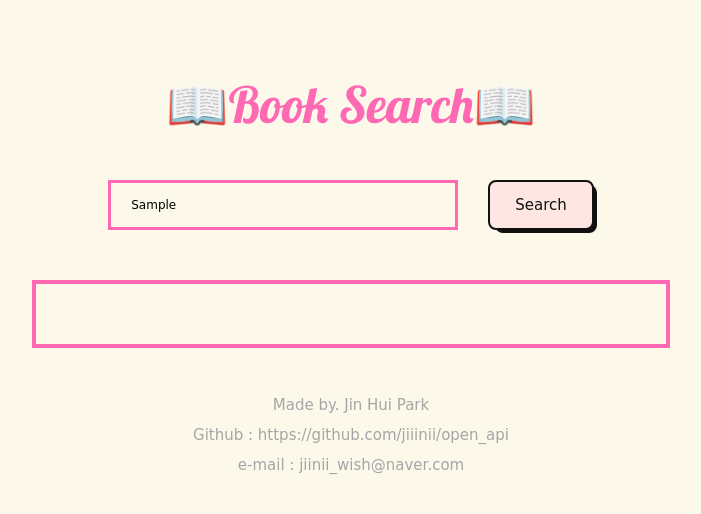
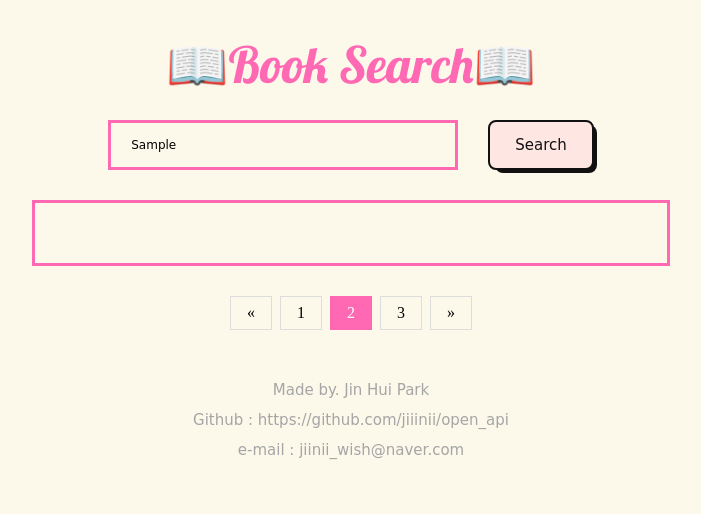
Before and after one commit to jiiinii/Book-Search-Site, a website: page index.html in a window 1280 px wide. Both pictures are taken after typing "Sample" into the empty fields and a click on the button "Search". Shown: the whole page, without its empty margins (289-990 px from the left). Drawn offline with nearby package versions, Linux system fonts and the light colour scheme; no server answers; a web font is replaced by a local one.

Commit message:
Add the page button & button ui. Add code for the pagenation function. Run npm on sass

```diff
--- a/index.html
+++ b/index.html
@@ -7,7 +7,7 @@
     <meta http-equiv="X-UA-Compatible" content="ie=edge">
     <!-- css -->
     <link href="/src/css/reset.css" rel="stylesheet" type="text/css" />
-    <link href="/src/css/style.css" rel="stylesheet" type="text/css" />
+    <link href="/src/css/style.css" rel="stylesheet" />
 
     <!-- favicon -->
     <link rel="shortcut icon" href="static/assets/book-logo-icon.svg">
@@ -46,8 +46,14 @@
             </div>
 
             <!------------------------- page ------------------------->
-            <div class="pagenation">
-                <div class="number-button-wrapper"></div>
+            <div class="pagingBlock">
+                <div class="pagination">
+                    <a>&laquo;</a>
+                    <a>1</a>
+                    <a class="active">2</a>
+                    <a>3</a>
+                    <a>&raquo;</a>
+                </div>
             </div>
 
             <!------------------------- footer ------------------------->
--- a/src/css/style.css
+++ b/src/css/style.css
@@ -8,7 +8,7 @@
 
 #fixation {
   width: 960px;
-  margin: 80px auto 40px;
+  margin: 40px auto;
 
   #library {
     margin: 0px auto;
@@ -25,7 +25,7 @@ header {
   width: 400px;
   gap: 30px;
   flex-direction: column;
-  margin: 0px auto 50px;
+  margin: 0px auto 30px;
 
   .logo {
     color: var(--main-color);
@@ -46,7 +46,7 @@ form {
   display: flex;
   justify-content: center;
   align-items: center;
-  margin-bottom: 50px;
+  margin-bottom: 30px;
   gap: 30px;
   align-items: center;
 
@@ -117,7 +117,7 @@ form {
 
 .input-group {
   width: 638px;
-  border: 4px solid var(--main-color);
+  border: 3px solid var(--main-color);
   margin: 0 auto;
   padding: 30px;
   overflow: auto;
@@ -136,9 +136,17 @@ img {
   display: grid;
 }
 
+.booksList {
+  display: grid;
+  justify-content: center;
+  grid-template-columns: 120px 120px 120px 120px;
+  gap: 30px;
+}
+
 .books {
   list-style: none;
   float: left;
+  position: relative;
 
   .book-poster-none {
     width: 120px;
@@ -170,7 +178,6 @@ img {
       filter: brightness(0.4);
     }
   }
-}
 
   .info {
     font-weight: 700;
@@ -188,6 +195,7 @@ img {
       color: #a5a5a5;
     }
 
+  }
 }
 
 .beforeResult {
@@ -207,24 +215,41 @@ img {
   font-family: 'Hi Melody', sans-serif;
 }
 
-.booksList {
-  display: grid;
-  justify-content: center;
-  grid-template-columns: 120px 120px 120px 120px;
-  gap: 30px;
-}
-
-.pagenation {
-  margin: 50px 50px 50px 50px;
-  padding: 0px 370px 0px 390px;
-}
-
 .no_result {
   font-family: 'Playpen Sans', cursive;
   font-size: 16px;
   text-align: center;
   padding: 150px 0px 150px 0px;
 }
+
+/* -------------------- Paging ------------------------- */
+
+.pagingBlock {
+  text-align: center;
+  margin-top: 30px;
+}
+
+.pagination {
+  display: inline-block;
+}
+
+.pagination a {
+  color: black;
+  float: left;
+  padding: 8px 16px;
+  text-decoration: none;
+  transition: background-color .3s;
+  border: 1px solid #ddd;
+  margin: 0 4px;
+}
+
+.pagination a.active {
+  background-color: #ff69b4;
+  color: white;
+  border: 1px solid #ff69b4;
+}
+
+.pagination a:hover:not(.active) {background-color: #ddd;}
 
 /* -------------------- Footer ------------------------- */
 
--- a/src/js/Api.js
+++ b/src/js/Api.js
@@ -7,8 +7,6 @@ window.enterkeySearch = () => {
 };
 
 window.searchPost = () => {
-    $('#input-group').empty();
-
     let searchQuery = $('.search-entry').val();
 
     const inputGroup = document.querySelector(".input-group");
@@ -17,21 +15,28 @@ window.searchPost = () => {
     inputGroup.innerHTML = "";
     booksEl.className = 'booksList';
 
+    let pageNationHTML = ""
+    var pageSize = 1;
+    var countPerPage = 8; // 한 페이지당 50개씩 보여줄 것.
+
     $.ajax({
         method: "GET",
         url: `https://dapi.kakao.com/v3/search/book`,
         data: {
             query: searchQuery,
-            page: 1, // 결과 페이지 번호, 1~50 사이의 값, 기본 값 1
-            size: 50, // 한 페이지에 보여질 문서 수, 1~50 사이의 값, 기본 값 10
+            page: pageSize, // 결과 페이지 번호, 1~50 사이의 값, 기본 값 1
+            size: countPerPage, // 한 페이지에 보여질 문서 수, 1~50 사이의 값, 기본 값 10
             target: "",
             status: ""
         },
         headers: { Authorization: "KakaoAK 0c604b6d9932c79e6b756db42c60334b" },
         // 쿼리 파라미터 갯수 요청하기
+        success: function () {
+            // return Math.ceil(data.length / sizeVal); // data.length = 총 파싱해 온 데이터 수량
+        }
     })
         .done((msg) => {
-
+            console.log(msg);
             if (msg.documents.length !== 0) {
                 msg.documents.forEach(element => {
 
@@ -56,7 +61,7 @@ window.searchPost = () => {
                     booksLiEl.innerHTML = `${element.thumbnail === ""
                         ? `<img class = "book-poster-none">`
                         : `<img class = "book_poster" src="${element.thumbnail}" alt="${element.title}의 책 표지"/>`
-                    }
+                        }
                     <a class = 'info' bookId = "${element.isbn}">
                     <p>${bookTitleEl}</p>
                     <p>${bookPriceEl}</p>
--- a/src/js/paging.js
+++ b/src/js/paging.js
@@ -1,5 +1 @@
 import { apiPage } from 'src/js/api.js';
-
-export const pagenationResult = async(page) => {
-
-};
```
Also changed, not shown: package.json (+19 -2 lines), 1 other file. Lines whose indentation alone changed are shown as unchanged.
